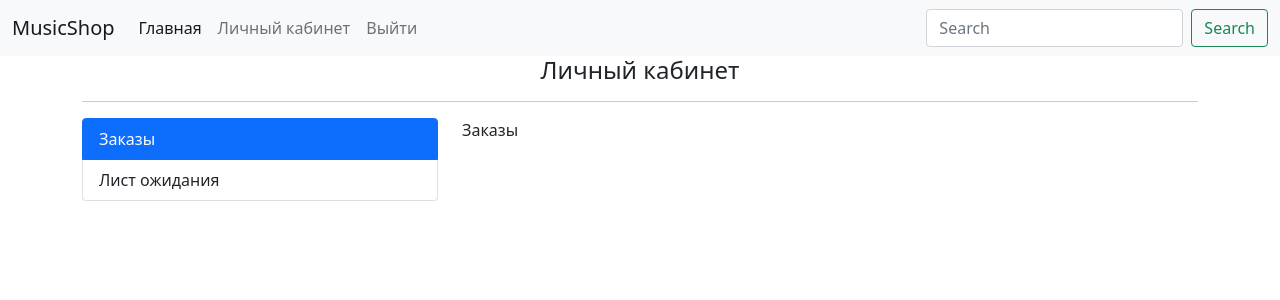
After one commit to varnikgen/musicshop_restart, a Django app: page /account/ in a window 1280 px wide. The commit adds this page. Shown: the top 300 px of the page. Run offline with Django 3.2, Linux system fonts and the light colour scheme; a user stored in the database is signed in; data comes from the database, SQL or seed files in the repository; both versions use the stored data as it was after the commit; some libraries are stand-ins or nearby versions.

Commit message:
add account.html and AccountView in views.py

```diff
--- a/musicshop/models.py
+++ b/musicshop/models.py
@@ -133,7 +133,7 @@ class Cart(models.Model):
         CartProduct, blank=True, related_name="related_cart", verbose_name="Продукты для корзины"
     )
     total_products = models.IntegerField(default=0, verbose_name="Общее кол-во товара")
-    final_price = models.DecimalField(max_digits=9, decimal_places=2, verbose_name="Общая цена")
+    final_price = models.DecimalField(max_digits=9, decimal_places=2, verbose_name="Общая цена", null=True, blank=True)
     in_order = models.BooleanField(default=False)
     for_anonymous_user = models.BooleanField(default=False)
 
--- /dev/null
+++ b/musicshop/templates/account.html
@@ -0,0 +1,26 @@
+{% extends 'base.html' %}
+
+{% block content %}
+    <h4 class="text-center">Личный кабинет</h4>
+    <hr>
+    <div class="row">
+        <div class="col-4">
+            <div class="list-group" id="list-tab" role="tablist">
+                <a class="list-group-item list-group-item-action active" id="list-orders-list" data-bs-toggle="list"
+                   href="#list-orders" role="tab" aria-controls="list-orders">Заказы</a>
+                <a class="list-group-item list-group-item-action" id="list-wishlist-list" data-bs-toggle="list"
+                   href="#list-wishlist" role="tab" aria-controls="list-wishlist">Лист ожидания</a>
+            </div>
+        </div>
+        <div class="col-8">
+            <div class="tab-content" id="nav-tabContent">
+                <div class="tab-pane fade show active" id="list-orders" role="tabpanel" aria-labelledby="list-orders-list">
+                    Заказы
+                </div>
+                <div class="tab-pane fade" id="list-wishlist" role="tabpanel" aria-labelledby="list-wishlist-list">
+                    Лист ожидания
+                </div>
+            </div>
+        </div>
+    </div>
+{% endblock content %}
--- a/musicshop/templates/base.html
+++ b/musicshop/templates/base.html
@@ -30,7 +30,7 @@
                     </li>
                 {% else %}
                     <li class="nav-item">
-                        <a href="#" class="nav-link">Личный кабинет</a>
+                        <a href="{% url 'account' %}" class="nav-link">Личный кабинет</a>
                     </li>
                     <li class="nav-item">
                         <a href="{% url 'logout' %}" class="nav-link">Выйти</a>
--- a/musicshop/urls.py
+++ b/musicshop/urls.py
@@ -1,14 +1,14 @@
 from django.contrib.auth.views import LogoutView
 from django.urls import path
 
-from .views import BaseView, ArtistDetailView, AlbumDetailView, RegistrationView, LoginView
-
+from .views import BaseView, ArtistDetailView, AlbumDetailView, RegistrationView, LoginView, AccountView
 
 urlpatterns = [
     path('', BaseView.as_view(), name='base'),
     path('login/', LoginView.as_view(), name='login'),
     path('logout/', LogoutView.as_view(next_page='/'), name='logout'),
     path('registration/', RegistrationView.as_view(), name='registration'),
+    path('account/', AccountView.as_view(), name='account'),
     path('<str:artist_slug>/', ArtistDetailView.as_view(), name='artist_detail'),
     path('<str:artist_slug>/<str:album_slug>/', AlbumDetailView.as_view(), name='album_detail'),
 ]
--- a/musicshop/views.py
+++ b/musicshop/views.py
@@ -3,8 +3,9 @@ from django.contrib.auth import authenticate, login
 from django.http import HttpResponseRedirect
 from django.shortcuts import render
 
+from .forms import LoginForm, RegistrationForm
+from .mixins import CartMixin
 from .models import Artist, Album, Customer
-from .forms import LoginForm, RegistrationForm
 
 
 class BaseView(views.View):
@@ -90,3 +91,14 @@ class RegistrationView(views.View):
             'form': form
         }
         return render(request, 'registration.html', context)
+
+
+class AccountView(CartMixin, views.View):
+    """Представление аккаунта покупателя"""
+    def get(self, request, *args, **kwargs):
+        customer = Customer.objects.get(user = request.user)
+        context = {
+            'customer': customer,
+            'cart': self.cart
+        }
+        return render(request, 'account.html', context)
```
Also changed, not shown: db.sqlite3.
